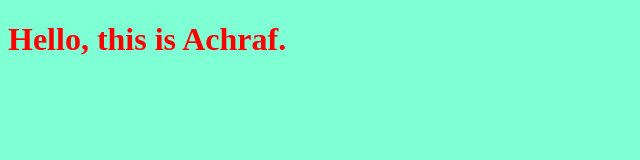
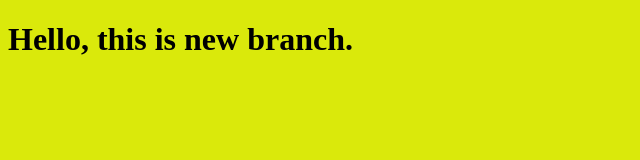
Before and after one commit to achraflazrak/myproject, a plain HTML site: page index.html in a window 1280 px wide. Shown: the whole page, without its empty margins (0-640 px from the left). Drawn offline with Linux system fonts and the light colour scheme.

Commit message:
changing style for the title

```diff
--- a/index.html
+++ b/index.html
@@ -7,7 +7,7 @@
     <link rel="stylesheet" href="style.css" />
   </head>
   <body>
-    <h1>Hello, this is Achraf.</h1>
+    <h1>Hello, this is new branch.</h1>
     <script src="app.js"></script>
   </body>
 </html>
--- a/style.css
+++ b/style.css
@@ -1,7 +1,7 @@
 h1 {
-  color: red;
+  color: black;
 }
 
 body {
-  background-color: aquamarine;
+  background-color: rgb(218, 233, 11);
 }
```
